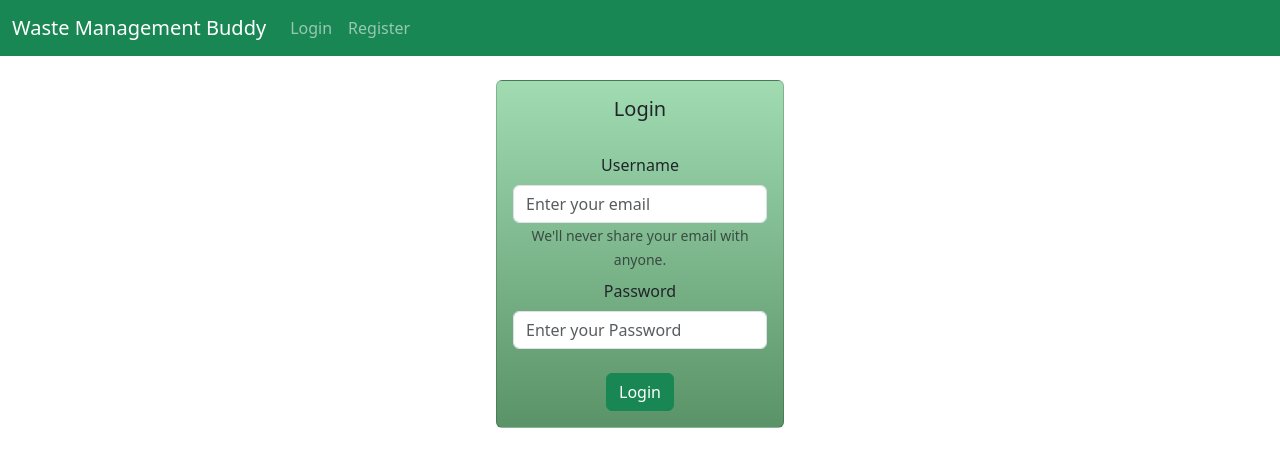
After one commit to sushantmahat656/Waste_management, a Django app: page /login/ in a window 1280 px wide. The commit adds this page. Shown: the top 467 px of the page. Run offline with Django 4.2, Linux system fonts and the light colour scheme.

Commit message:
Registeration

```diff
--- /dev/null
+++ b/waste_reduction_buddy/templates/login.html
@@ -0,0 +1,31 @@
+{% extends 'base.html' %}
+
+{% block content %}
+<div class="container">
+  <div class="col-md-6 offset-md-3">
+    {% if user.is_authenticated %}
+      <h1>Hello!!! world</h1>
+    {% else %}
+      <div class="card mx-auto" style="width: 18rem; background: linear-gradient(to bottom, #a1dbb2, #5a9367);">
+        <div class="card-body text-center">
+          <h5 class="card-title">Login</h5>
+          <br/>
+          <form method="POST" action="{% url 'login_user' %}">
+            {% csrf_token %}
+            <div class="mb-2">
+              <label for="InputEmail1" class="form-label">Username</label>
+              <input type="email" class="form-control" name="username" placeholder="Enter your email" required>
+              <small class="form-text text-muted">We'll never share your email with anyone.</small>
+            </div>
+            <div class="mb-4">
+              <label for="InputPassword1" class="form-label">Password</label>
+              <input type="password" class="form-control" name="password" placeholder="Enter your Password" required>
+            </div>
+            <button type="submit" class="btn btn-success">Login</button>
+          </form>
+        </div>
+      </div>
+    {% endif %}
+  </div>
+</div>
+{% endblock %}
--- a/waste_reduction_buddy/templates/navbar.html
+++ b/waste_reduction_buddy/templates/navbar.html
@@ -1,4 +1,4 @@
-<nav class="navbar navbar-expand-lg navbar-dark bg-dark">
+<nav class="navbar navbar-expand-lg navbar-dark bg-success">
   <div class="container-fluid">
     <a class="navbar-brand" href="{%url 'home'%}">Waste Management Buddy</a>
     <button class="navbar-toggler" type="button" data-bs-toggle="collapse" data-bs-target="#navbarSupportedContent"
@@ -14,11 +14,12 @@
           </li>
         {% else %}
           <li class="nav-item">
-          <a class="nav-link " href="{% url 'home' %}">Login</a>
-        </li>
+          <a class="nav-link " href="{% url 'login_user' %}">Login</a>
+          </li>
+          <li class="nav-item">
+          <a class="nav-link " href="{% url 'register_user' %}">Register</a>
+          </li>
         {% endif %}
-
-
       </ul>
     </div>
   </div>
--- a/waste_reduction_buddy/urls.py
+++ b/waste_reduction_buddy/urls.py
@@ -4,6 +4,8 @@ from . import views
 
 urlpatterns = [
     path('',views.home, name='home'),
-    #path('login/',views.login_user,name='login'),
+    path('login/',views.login_user,name='login_user'),
     path('logout/',views.logout_user,name='logout_user'),
+    path('register/',views.register_user,name='register_user'),
+
 ]
--- a/waste_reduction_buddy/views.py
+++ b/waste_reduction_buddy/views.py
@@ -1,29 +1,32 @@
-from django.shortcuts import render,redirect
+from django.shortcuts import render, redirect
 from django.contrib.auth import authenticate, login, logout
 from django.contrib import messages
 
 def home(request):
-    #to check logging in
-    if request.method =='POST':
+    return render(request, 'home.html', {})
+
+def login_user(request):
+    if request.method == 'POST':
         username = request.POST['username']
         password = request.POST['password']
-        #authenticatiom
-        user =authenticate(request,username = username,password =password)
+        user = authenticate(request, username=username, password=password)
 
         if user is not None:
             login(request, user)
-            messages.success(request,"You have been Logged in!!")
-            return redirect('home')
+            messages.success(request, "You have been Logged in!!")
+            email_domain = username.split('@')[-1]
+            return render(request, 'home.html', {'email_domain': email_domain})
+            #return redirect('home')
         else:
-            messages.success(request,"Error logging in.Re-try again later...")
+            messages.success(request, "Error logging in. Re-try again later...")
             return redirect('home')
     else:
-        return render(request,'home.html',{})
-
-
-
+        return render(request, 'login.html', {})
 
 def logout_user(request):
     logout(request)
     messages.success(request, "You have been Logged out ...")
     return redirect('home')
+
+def register_user(request):
+    return render(request, 'register.html', {})
```
Also changed, not shown: waste_reduction_buddy/froms.py (added, +30 -0 lines), waste_reduction_buddy/templates/home.html (+7 -30 lines), waste_reduction_buddy/templates/register.html (added, +7 -0 lines).
